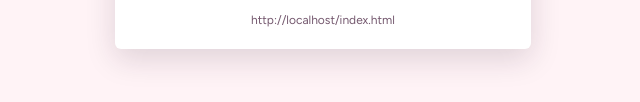
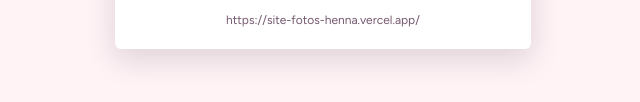
Before and after one commit to ismarsi-matheus/site-fotos, a plain HTML site: page qrcode.html in a window 1280 px wide. Shown: the part 398-500 px from the top of the page, 317-957 px from the left. Drawn offline with Linux system fonts and the light colour scheme; a web font is replaced by a local one.

Commit message:
deploy feito

```diff
--- a/config.js
+++ b/config.js
@@ -15,7 +15,7 @@ window.EVENTO = {
   // Depois de publicar o site na Vercel, cole aqui o endereço da página dos convidados.
   // Exemplo: 'https://fotos-marina.vercel.app/'
   // Enquanto estiver vazio, o QR code aponta para o endereço atual do navegador.
-  linkDoSite: '',
+  linkDoSite: 'https://site-fotos-henna.vercel.app/',
 
   // Qualidade (veja o LEIA-ME). O ORIGINAL de cada foto é sempre guardado sem alteração;
   // estes números valem só para as versões de exibição.
```
Also changed, not shown: index.html (+1 -1 lines), 2 other files.
